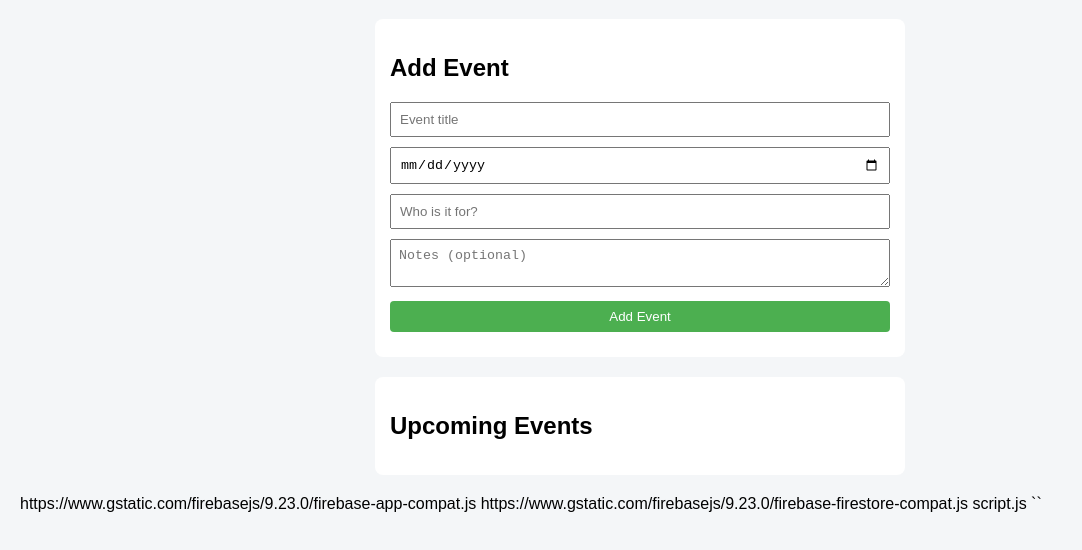
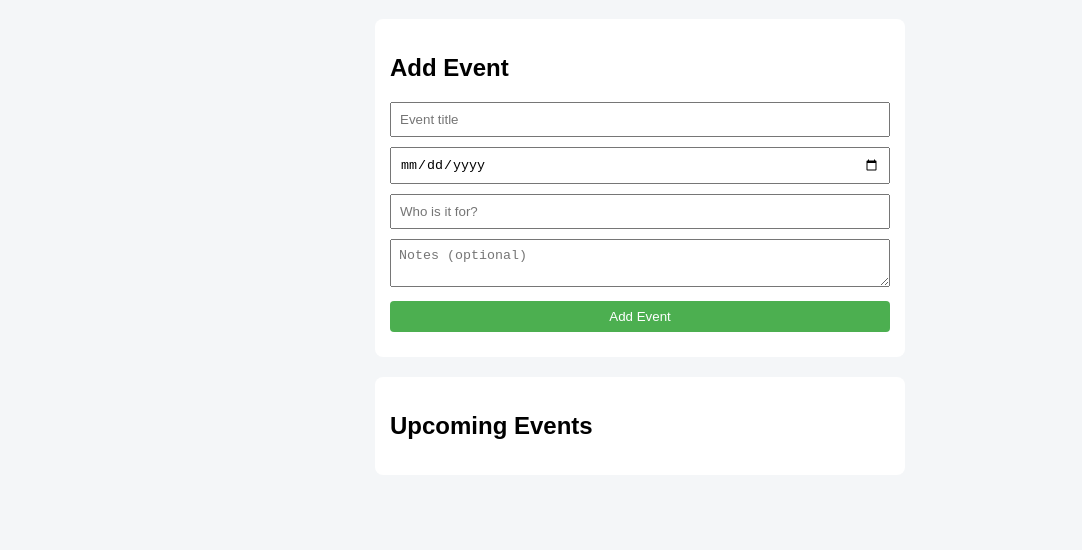
Before and after one commit to niharikathakwani-design/Family-calendar, a plain HTML site: page index.html in a window 1280 px wide. Shown: the part 82-632 px from the top of the page, without its empty margins (0-1082 px from the left). Drawn offline with Linux system fonts and the light colour scheme; no server answers.

Commit message:
Update index.html

```diff
--- a/index.html
+++ b/index.html
@@ -23,19 +23,11 @@
     <ul id="eventList"></ul>
   </section>
 <!-- Firebase SDKs -->
-https://www.gstatic.com/firebasejs/9.23.0/firebase-app-compat.js
-https://www.gstatic.com/firebasejs/9.23.0/firebase-firestore-compat.js
-
-<!-- Your app -->
-script.js
-  <script src="script.js"></script>
-  <!-- Firebase SDKs -->
 <script src="https://www.gstatic.com/firebasejs/9.23.0/firebase-app-compat.js"></script>
 <script src="https://www.gstatic.com/firebasejs/9.23.0/firebase-firestore-compat.js"></script>
 
 <!-- Your app -->
 <script src="script.js"></script>
-``
 </body>
 </html>
 <!-- trigger github pages -->
```
